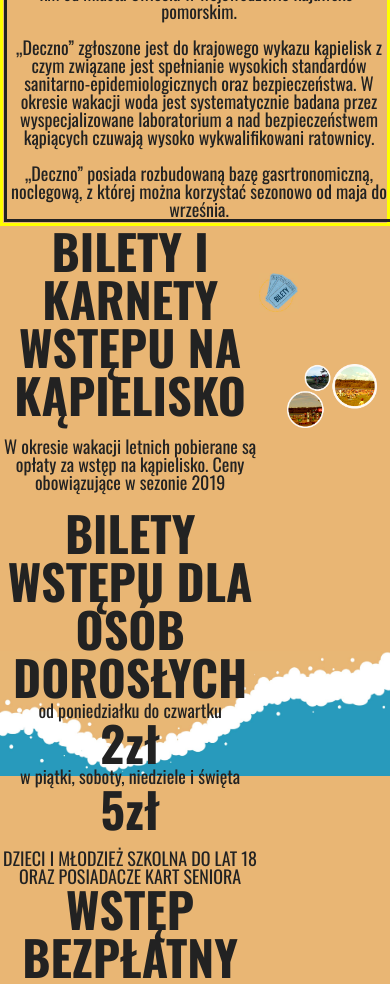
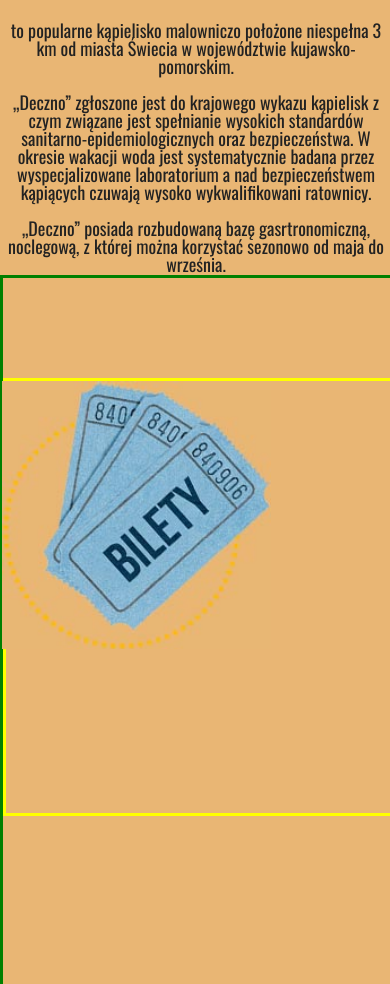
Before and after one commit to woyteka/deczno, a plain HTML site: page index.html in a window 390 px wide. Shown: the part 490-1474 px from the top of the page. Drawn offline with nearby package versions, Linux system fonts and the light colour scheme.

Commit message:
deczno02

```diff
--- a/css/responsive.css
+++ b/css/responsive.css
@@ -33,6 +33,7 @@ top:100px;
 
 
     .container-txt-deczno{
+
         width: 100%;
         flex-wrap: wrap;
     }
@@ -47,12 +48,13 @@ top:100px;
 
     .top-image .imgtop{
         position: relative;
+
         left:-10px;
         width: 50%;
     }
 
     .container-txt-deczno{
-        border:solid yellow;
+
         margin-top:1px;
         padding: 1px;
     }
@@ -61,10 +63,10 @@ top:100px;
     .txt-box{
         width: 100%;
         order:2;
-        margin-top: -90px;
+        margin-top: -30px;
         padding: 1px;
         text-align: center;
-        border:solid;
+
         justify-content: center;
     }
 
@@ -72,22 +74,57 @@ top:100px;
 
     .container-txt-deczno .wd-img{
         order:1;
-        top:-26%;
+        top:-37%;
         left:100px;
         width:70%;
     }
+    .conatiner-second{
+    width:100%;
+    flex-direction: column;
+    flex-wrap: wrap;
+
+    border:solid green;
+    }
 
     .container-second-left{
-        display: flex;
-        justify-content: center;
+        order: 3;
         text-align: center;
-        flex-direction: column;
-        padding: 1px;
+
+
         box-sizing: border-box;
         width:100%;
         z-index: 3;
+
+        border:solid;
+        margin-top:89%;
     }
 
+    .container-second-right{
+        display: flex;
+        justify-content: center;
+        flex-direction: column;
+        width:100%;
+        box-sizing: border-box;
+        border:solid yellow;
+    }
+
+    .img-bilety{
+        justify-content: center;
+        text-align: center;
+        z-index: 2;
+        width:70%;
 
 
+    }
+    .img-fotykola{
+
+        position: relative;
+        order:1;
+        top:-990px;
+        left:33%;
+        width:60%;
+
+        z-index: 66;
+
+    }
 }
```
